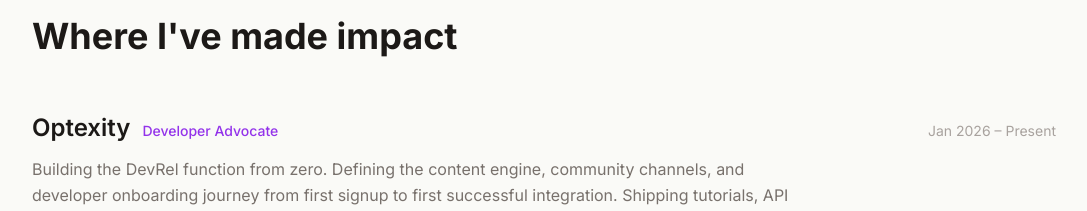
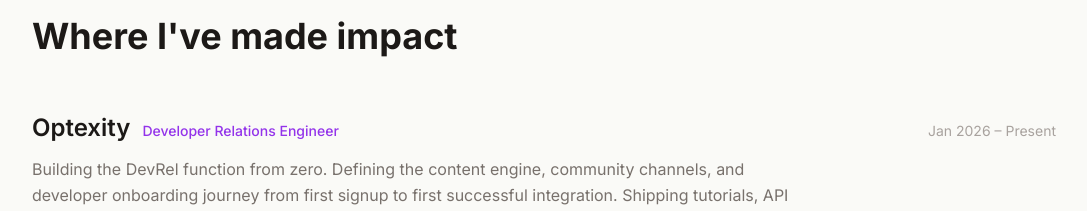
Before and after one commit to Vanshika-Rana/portfolio, a Next.js app: page / in a window 1280 px wide. Shown: the part 3386-3597 px from the top of the page, without its empty margins (96-1183 px from the left). Built offline with nearby package versions, Linux system fonts and the light colour scheme.

Commit message:
updated portfolio:2026 - v2

```diff
--- a/app/page.tsx
+++ b/app/page.tsx
@@ -19,7 +19,7 @@
 const experience = [
   {
     company: "Optexity",
-    role: "Developer Advocate",
+    role: "Developer Relations Engineer",
     period: "Jan 2026 – Present",
     narrative:
       "Building the DevRel function from zero. Defining the content engine, community channels, and developer onboarding journey from first signup to first successful integration. Shipping tutorials, API guides, and walkthroughs while running growth campaigns across Twitter/X, Discord, and LinkedIn.",
```
